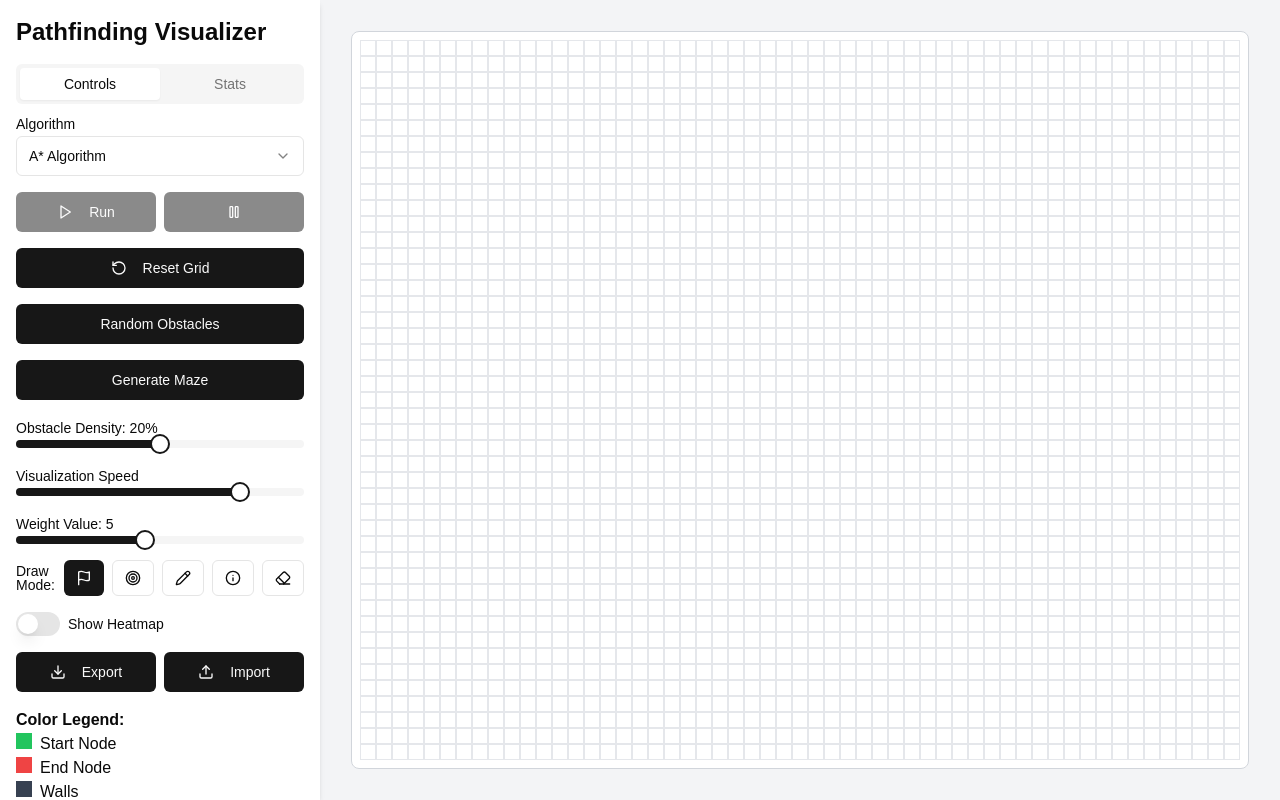
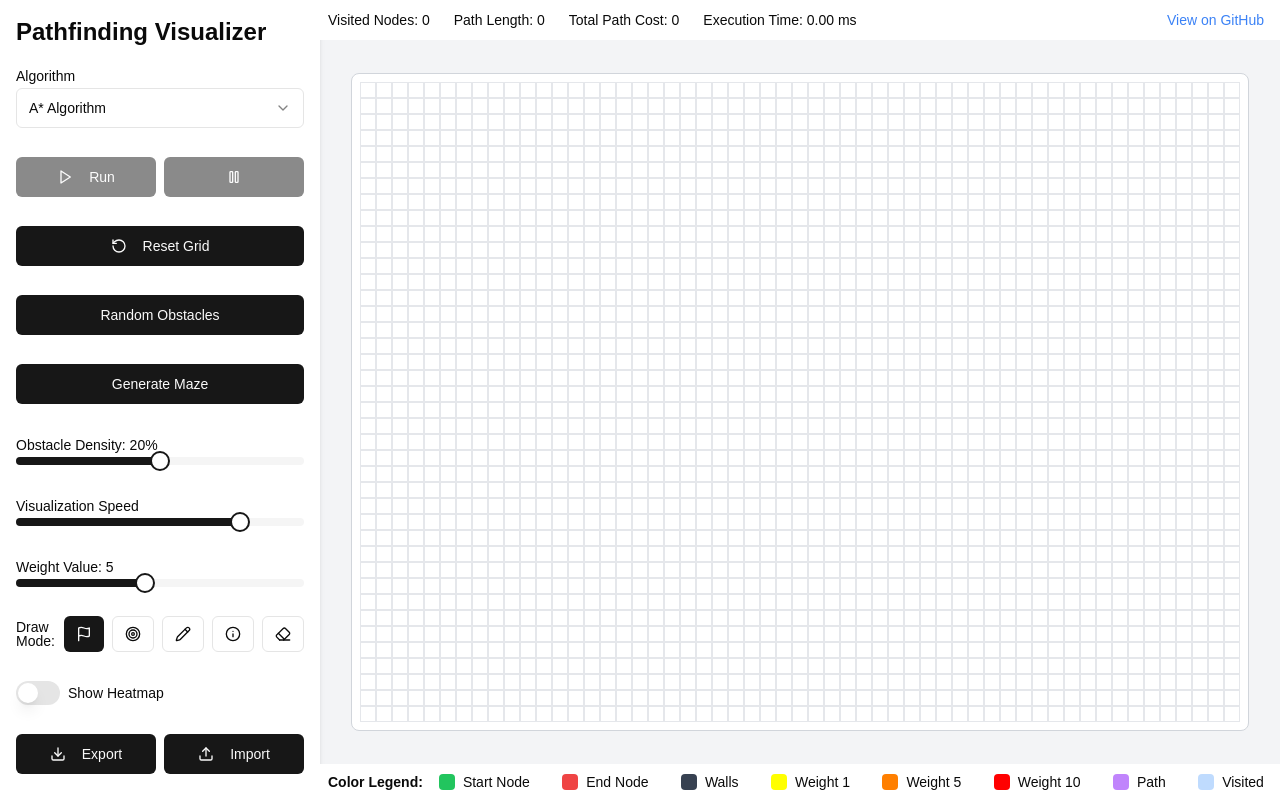
Before and after one commit to basith-ahmed/search-algo-visualizer, a Next.js app: page / in a window 1280 px wide. Built offline with nearby package versions, Linux system fonts and the light colour scheme.

Commit message:
chore: stats and color legend position updated

```diff
--- a/app/page.tsx
+++ b/app/page.tsx
@@ -150,10 +150,6 @@ const reconstructBidirectionalPath = (
     currentKey = backwardParents.get(currentKey) || null;
   }
 
-  // Update path cost
-  // Assuming you have access to 'setStats' here; alternatively, handle it in 'runAlgorithm'
-  // setStats((prev) => ({ ...prev, pathCost: totalCost }));
-
   return path;
 };
 
@@ -197,7 +193,7 @@ export default function Home() {
 
   useEffect(() => {
     if (typeof window !== "undefined") {
-      const newRows = Math.floor((window.innerHeight - 74) / 16);
+      const newRows = Math.floor((window.innerHeight - 150) / 16);
       const newCols = Math.floor((window.innerWidth - (320 + 74)) / 16);
       setRows(newRows);
       setCols(newCols);
@@ -922,7 +918,7 @@ export default function Home() {
 
     while (stack.length > 0) {
       const [currentRow, currentCol] = stack[stack.length - 1];
-      const neighbors: [number, number][] | any= [
+      const neighbors: [number, number][] | any = [
         [currentRow - 2, currentCol],
         [currentRow + 2, currentCol],
         [currentRow, currentCol - 2],
@@ -1098,15 +1094,10 @@ export default function Home() {
 
   return (
     <div className="flex h-screen bg-gray-100">
-      <div className="w-80 bg-white p-4 shadow-md overflow-y-auto">
+      <div className="w-80 bg-white p-4 shadow-md overflow-y-auto h-screen">
         <h1 className="text-2xl font-bold mb-4">Pathfinding Visualizer</h1>
-        <Tabs defaultValue="controls">
-          <TabsList className="grid w-full grid-cols-2">
-            <TabsTrigger value="controls">Controls</TabsTrigger>
-            <TabsTrigger value="stats">Stats</TabsTrigger>
-          </TabsList>
-          <TabsContent value="controls">
-            <div className="space-y-4">
+        {/* Controls */}
+        <div className="flex flex-col h-[92.5%] justify-between">
           <div>
             <Label htmlFor="algorithm">Algorithm</Label>
             <Select
@@ -1128,14 +1119,10 @@ export default function Home() {
               </SelectTrigger>
               <SelectContent>
                 <SelectItem value="astar">A* Algorithm</SelectItem>
-                    <SelectItem value="dijkstra">
-                      Dijkstra's Algorithm
-                    </SelectItem>
+                <SelectItem value="dijkstra">Dijkstra's Algorithm</SelectItem>
                 <SelectItem value="bfs">Breadth-First Search</SelectItem>
                 <SelectItem value="dfs">Depth-First Search</SelectItem>
-                    <SelectItem value="greedy">
-                      Greedy Best-First Search
-                    </SelectItem>
+                <SelectItem value="greedy">Greedy Best-First Search</SelectItem>
                 <SelectItem value="bidirectional">
                   Bidirectional Search
                 </SelectItem>
@@ -1163,11 +1150,7 @@ export default function Home() {
               )}
             </Button>
           </div>
-              <Button
-                onClick={resetGrid}
-                disabled={isRunning}
-                className="w-full"
-              >
+          <Button onClick={resetGrid} disabled={isRunning} className="w-full">
             <RotateCcw className="w-4 h-4 mr-2" />
             Reset Grid
           </Button>
@@ -1208,9 +1191,7 @@ export default function Home() {
             />
           </div>
           <div>
-                <Label htmlFor="weight-value">
-                  Weight Value: {weightValue}
-                </Label>
+            <Label htmlFor="weight-value">Weight Value: {weightValue}</Label>
             <Slider
               id="weight-value"
               value={[weightValue]}
@@ -1287,9 +1268,7 @@ export default function Home() {
               Export
             </Button>
             <Button
-                  onClick={() =>
-                    document.getElementById("import-input")?.click()
-                  }
+              onClick={() => document.getElementById("import-input")?.click()}
               className="flex-1"
             >
               <Upload className="w-4 h-4 mr-2" />
@@ -1303,94 +1282,101 @@ export default function Home() {
               style={{ display: "none" }}
             />
           </div>
-              {/* Optional: Add Color Legend */}
-              <div className="mt-4">
-                <h2 className="font-semibold">Color Legend:</h2>
-                <ul>
-                  <li>
+        </div>
+      </div>
+      <div className="flex-1 p-4 overflow-auto flex flex-col">
+        {/* Navbar */}
+        <div className="flex items-center justify-between bg-white p-2 -m-4 mb-4 pr-4">
+          {/* Stats */}
+          <div className="space-x-6 flex text-sm font-medium">
+            <div>Visited Nodes: {stats.visitedNodes}</div>
+            <div>Path Length: {stats.pathLength}</div>
+            <div>Total Path Cost: {stats.pathCost}</div>
+            <div>Execution Time: {stats.executionTime.toFixed(2)} ms</div>
+          </div>
+          {/* GitHub link */}
+          <div>
+            <a
+              href="https://github.com/basith-ahmed/search-algo-visualizer"
+              target="_blank"
+              rel="noopener noreferrer"
+              className="text-blue-500 hover:underline text-sm"
+            >
+              View on GitHub
+            </a>
+          </div>
+        </div>
+        {/* Grid */}
+        <div className="flex-1 flex justify-center items-center">
+          <div className="border border-gray-300 bg-white p-2 inline-block rounded-lg">
+            {renderGrid()}
+          </div>
+        </div>
+        {/* Footer */}
+        <div className="bg-white p-2 -m-4 mt-4 pr-4">
+          {/* Color Legend */}
+          <div className="flex flex-row items-center space-x-4">
+            <h2 className="font-semibold text-sm text-nowrap">Color Legend:</h2>
+            <ul className="flex flex-row flex-wrap w-full space-x-4 text-sm justify-between">
+              <li className="flex items-center">
                 <span
                   style={{ backgroundColor: "#22c55e" }}
-                      className="inline-block w-4 h-4 mr-2"
+                  className="inline-block w-4 h-4 rounded mr-2"
                 ></span>
                 Start Node
               </li>
-                  <li>
+              <li className="flex items-center">
                 <span
                   style={{ backgroundColor: "#ef4444" }}
-                      className="inline-block w-4 h-4 mr-2"
+                  className="inline-block w-4 h-4 rounded mr-2"
                 ></span>
                 End Node
               </li>
-                  <li>
+              <li className="flex items-center">
                 <span
                   style={{ backgroundColor: "#374151" }}
-                      className="inline-block w-4 h-4 mr-2"
+                  className="inline-block w-4 h-4 rounded mr-2"
                 ></span>
                 Walls
               </li>
-                  <li>
+              <li className="flex items-center">
                 <span
-                      style={{ backgroundColor: `rgb(255, 255, 0)` }}
-                      className="inline-block w-4 h-4 mr-2"
+                  style={{ backgroundColor: "rgb(255, 255, 0)" }}
+                  className="inline-block w-4 h-4 rounded mr-2"
                 ></span>
                 Weight 1
               </li>
-                  <li>
+              <li className="flex items-center">
                 <span
-                      style={{ backgroundColor: `rgb(255, 127, 0)` }}
-                      className="inline-block w-4 h-4 mr-2"
+                  style={{ backgroundColor: "rgb(255, 127, 0)" }}
+                  className="inline-block w-4 h-4 rounded mr-2"
                 ></span>
                 Weight 5
               </li>
-                  <li>
+              <li className="flex items-center">
                 <span
-                      style={{ backgroundColor: `rgb(255, 0, 0)` }}
-                      className="inline-block w-4 h-4 mr-2"
+                  style={{ backgroundColor: "rgb(255, 0, 0)" }}
+                  className="inline-block w-4 h-4 rounded mr-2"
                 ></span>
                 Weight 10
               </li>
-                  <li>
+              <li className="flex items-center">
                 <span
                   style={{ backgroundColor: "#c084fc" }}
-                      className="inline-block w-4 h-4 mr-2"
+                  className="inline-block w-4 h-4 rounded mr-2"
                 ></span>
                 Path
               </li>
-                  <li>
+              <li className="flex items-center">
                 <span
                   style={{ backgroundColor: "#bfdbfe" }}
-                      className="inline-block w-4 h-4 mr-2"
+                  className="inline-block w-4 h-4 rounded mr-2"
                 ></span>
                 Visited
               </li>
             </ul>
           </div>
         </div>
-          </TabsContent>
-          <TabsContent value="stats">
-            <Card>
-              <CardHeader>
-                <CardTitle>Algorithm Statistics</CardTitle>
-                <CardDescription>
-                  Performance metrics for the current run
-                </CardDescription>
-              </CardHeader>
-              <CardContent>
-                <div className="space-y-2">
-                  <div>Visited Nodes: {stats.visitedNodes}</div>
-                  <div>Path Length: {stats.pathLength}</div>
-                  <div>Total Path Cost: {stats.pathCost}</div> {/* New line */}
-                  <div>Execution Time: {stats.executionTime.toFixed(2)} ms</div>
-                </div>
-              </CardContent>
-            </Card>
-          </TabsContent>
-        </Tabs>
-      </div>
-      <div className="flex-1 p-4 overflow-auto flex justify-center items-center">
-        <div className="border border-gray-300 bg-white p-2 inline-block rounded-lg">
-          {renderGrid()}
-        </div>
       </div>
       <ToastContainer position="bottom-right" />
     </div>
```
Lines whose indentation alone changed are shown as unchanged.
